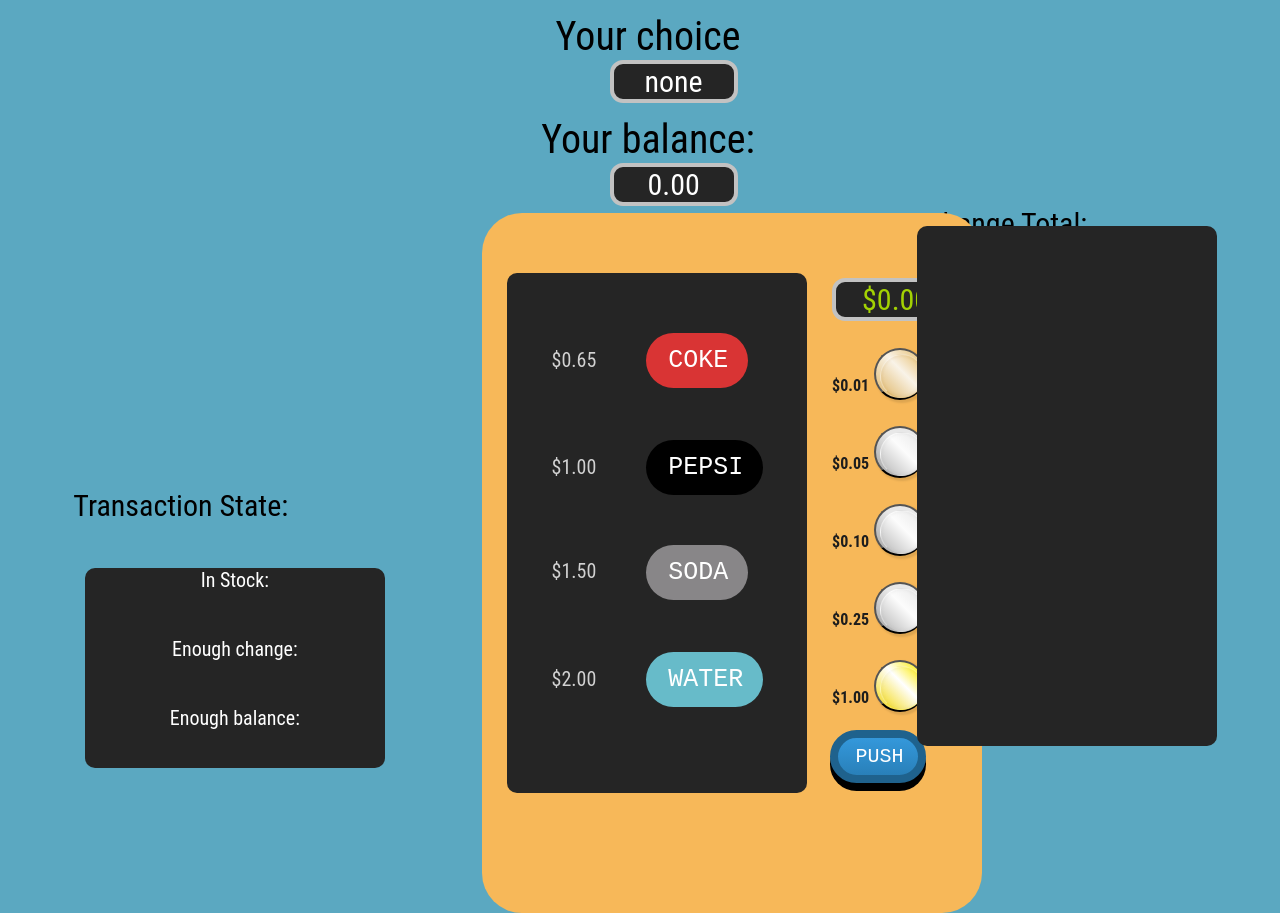
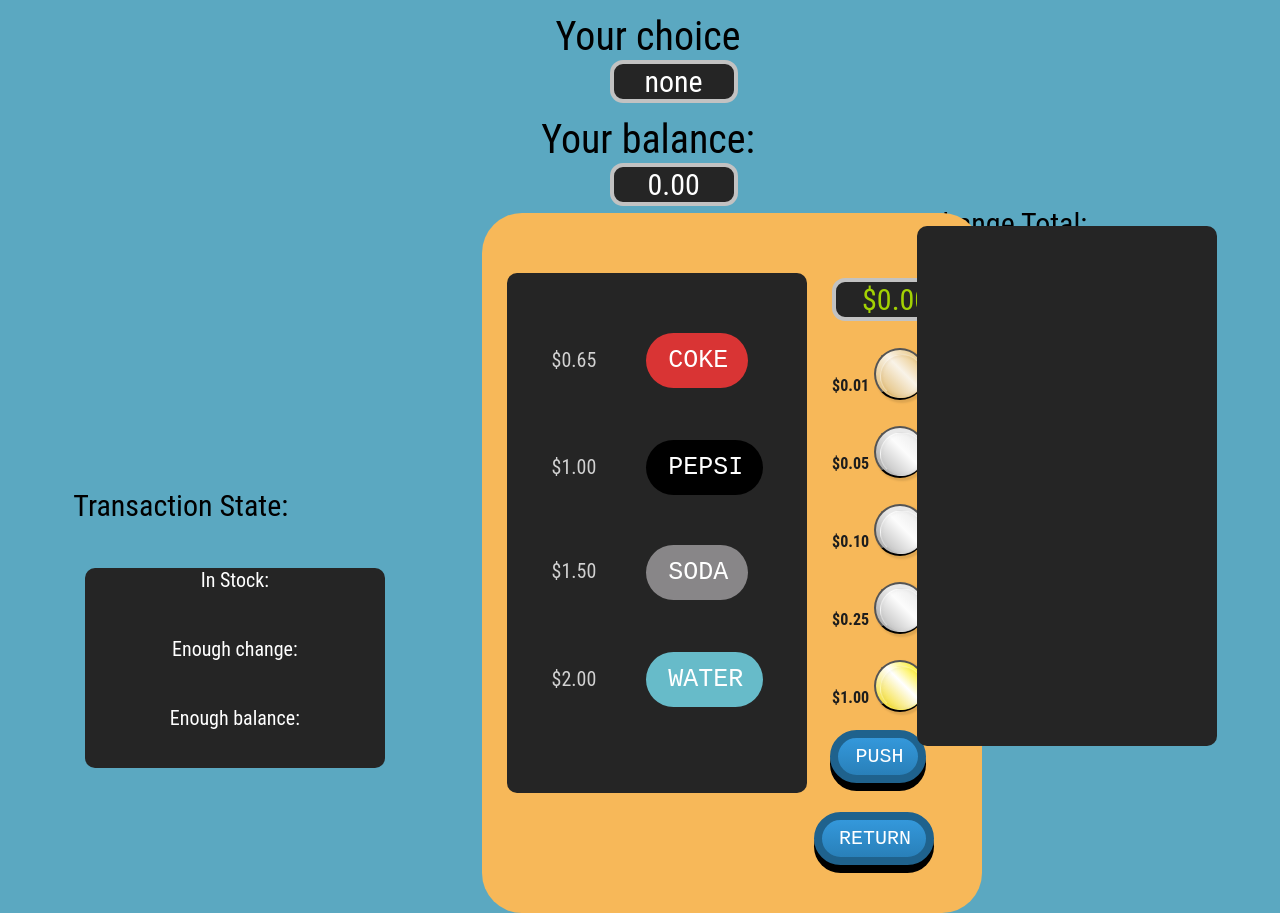
Before and after one commit to HuascarMC/vending-machine, a React (Create React App) app: page / in a window 1280 px wide. Built offline with nearby package versions, Linux system fonts and the light colour scheme.

Commit message:
created convert to change tool tests passeD"

```diff
--- a/src/App.js
+++ b/src/App.js
@@ -2,6 +2,7 @@ import React, { Component } from 'react';
 import MachineContainer from './Containers/Machine/MachineContainer.js'
 import BucketContainer from './Containers/BucketContainer/BucketContainer.js'
 import './App.css';
+
 
 class App extends Component {
   constructor(props) {
--- a/src/Containers/BucketContainer/BucketContainer.js
+++ b/src/Containers/BucketContainer/BucketContainer.js
@@ -1,5 +1,5 @@
 import React from 'react';
-
+var ChangeHandler = require('../../tools/ChangeHandler/');
 
 class BucketContainer extends React.Component {
 
--- a/src/Containers/InputContainer/InputContainer.js
+++ b/src/Containers/InputContainer/InputContainer.js
@@ -28,6 +28,7 @@ updateNumber(evt) {
   <div className="controller">
     <BalanceDisplayComponent balance={this.props.balance} />
     <CoinsComponent updateBalance={this.props.updateBalance}/>
+    <button className="return" onClick={ this.props.pushReturn }>RETURN</button>
    <form onSubmit={e => { e.preventDefault(); }} className="get-balance-form">
     <p className="display-input-text">{ this.state.number }</p>
     <button className="push" onClick={ this.props.pushOrder }>PUSH</button>
--- a/src/Containers/Machine/MachineContainer.js
+++ b/src/Containers/Machine/MachineContainer.js
@@ -14,6 +14,11 @@ class MachineContainer extends React.Component {
     this.tryOrder = this.tryOrder.bind(this);
 }
 
+pushReturn() {
+  this.setState({
+    balance: 0.00
+  })
+}
 
 pushOrder() {
   this.tryOrder();
@@ -58,7 +63,7 @@ updateBalance(balance) {
       <p className="title">Your balance:</p>
       <div className="choice" >{this.state.balance.toFixed(2)}</div>
       <div className="machine">
-          <InputContainer updateBalance={this.updateBalance.bind(this)} pushOrder={this.pushOrder.bind(this)} balance={this.state.balance}/>
+          <InputContainer updateBalance={this.updateBalance.bind(this)} pushReturn={this.pushReturn.bind(this)} pushOrder={this.pushOrder.bind(this)} balance={this.state.balance}/>
           <DisplayContainer updateItem={this.updateItem.bind(this)} />
 
       </div>
--- a/src/index.css
+++ b/src/index.css
@@ -189,7 +189,42 @@ button {
     outline: none;
 }
 
+.return {
+  background: #3498db;
+  background-image: -webkit-linear-gradient(top, #3498db, #2980b9);
+  background-image: -moz-linear-gradient(top, #3498db, #2980b9);
+  background-image: -ms-linear-gradient(top, #3498db, #2980b9);
+  background-image: -o-linear-gradient(top, #3498db, #2980b9);
+  background-image: linear-gradient(to bottom, #3498db, #2980b9);
+  -webkit-border-radius: 48;
+  -moz-border-radius: 48;
+  border-radius: 48px;
+  -webkit-box-shadow: 0px 8px 0px #000000;
+  -moz-box-shadow: 0px 8px 0px #000000;
+  box-shadow: 0px 8px 0px #000000;
+  font-family: Courier New;
+  color: #ffffff;
+  font-size: 20px;
+  padding: 7px 15px 7px 17px;
+  border: solid #1f628d 8px;
+  text-decoration: none;
+  text-align: center;
+  outline: none;
+  margin: 35% 0 0 57%;
+ }
+
 .push:hover {
+    background: #3cb0fd;
+    background-image: -webkit-linear-gradient(top, #3cb0fd, #040a0f);
+    background-image: -moz-linear-gradient(top, #3cb0fd, #040a0f);
+    background-image: -ms-linear-gradient(top, #3cb0fd, #040a0f);
+    background-image: -o-linear-gradient(top, #3cb0fd, #040a0f);
+    background-image: linear-gradient(to bottom, #3cb0fd, #040a0f);
+    text-decoration: none;
+    -webkit-box-shadow: 0px 4px 0px #000000;
+    -moz-box-shadow: 0px 4px 0px #000000;
+}
+.return:hover {
     background: #3cb0fd;
     background-image: -webkit-linear-gradient(top, #3cb0fd, #040a0f);
     background-image: -moz-linear-gradient(top, #3cb0fd, #040a0f);
```
Also changed, not shown: src/Tools/convertToChange.js (added, +25 -0 lines), src/Tools/spec/convertToChange_spec.js (added, +13 -0 lines).
